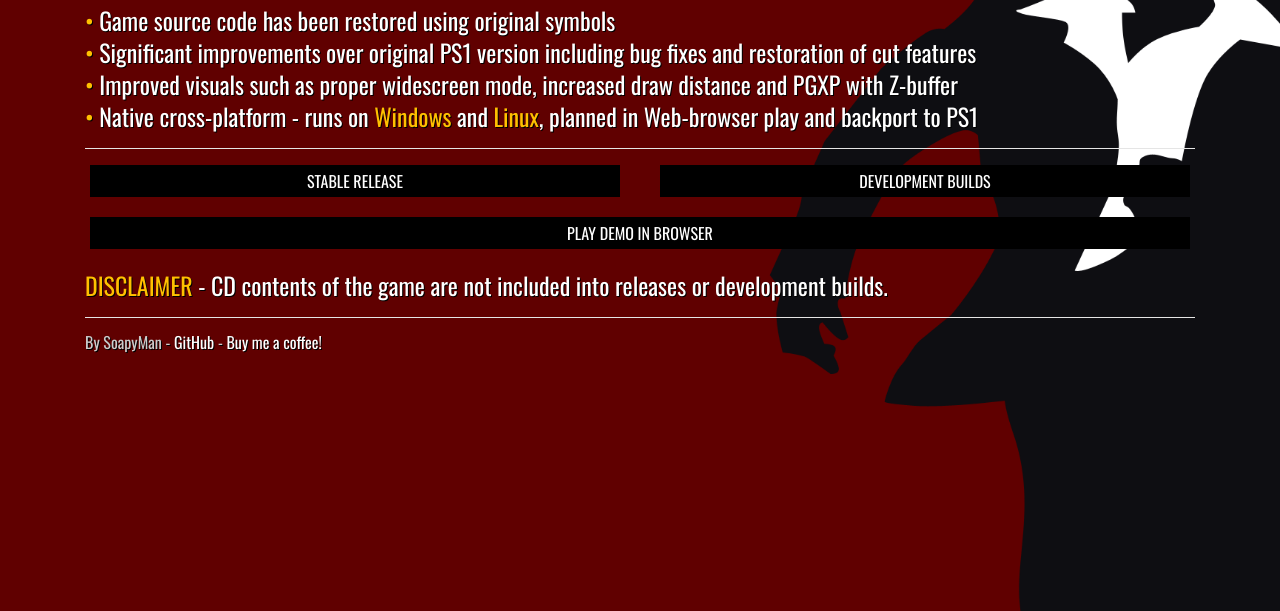
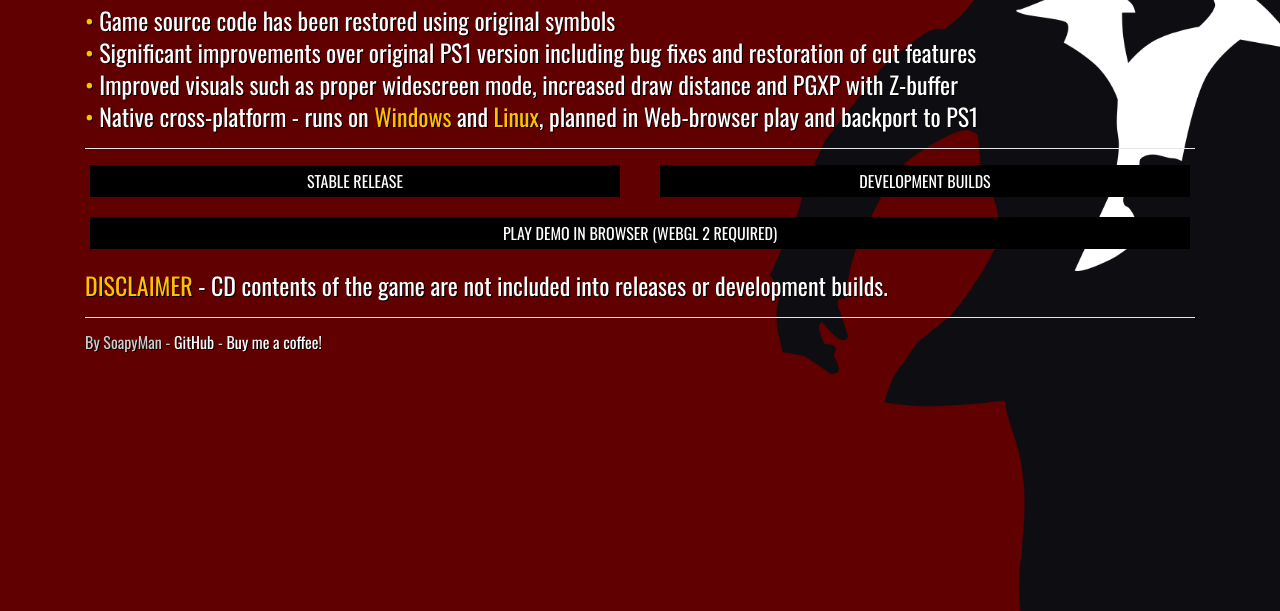
Before and after one commit to OpenDriver2/opendriver2.github.io, a plain HTML site: page index.html in a window 1280 px wide. Shown: the part 189-800 px from the top of the page. Drawn offline with nearby package versions, Linux system fonts and the light colour scheme.

Commit message:
- changed message

```diff
--- a/index.html
+++ b/index.html
@@ -40,7 +40,7 @@
 					<a class="button" href="https://ci.appveyor.com/project/SoapyMan/redriver2-10jm8">DEVELOPMENT BUILDS</a>
 				</div>
 				<div id="link" class="col-12">
-					<a class="button" href="webgame">PLAY DEMO IN BROWSER</a>
+					<a class="button" href="webgame">PLAY DEMO IN BROWSER (WEBGL 2 REQUIRED)</a>
 				</div>
 			</div>
 
```
